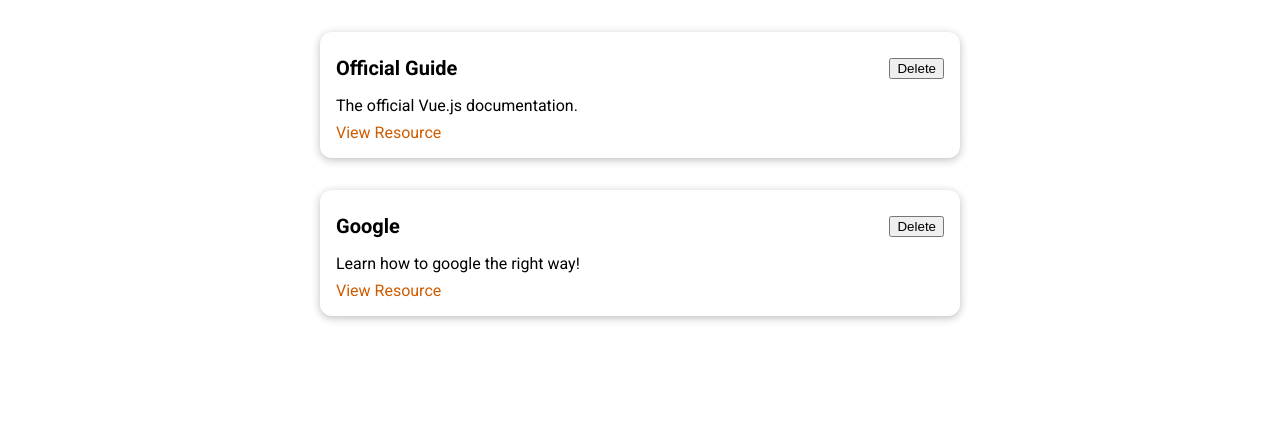
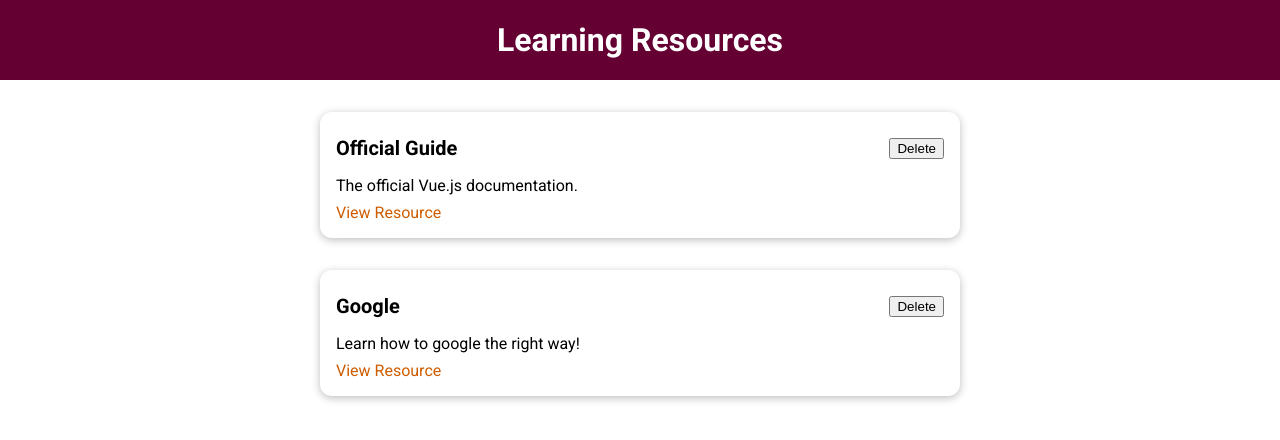
Before and after one commit to MaxDrljic/Learning-Resources-App, a Vue app: page / in a window 1280 px wide. Shown: the top 440 px of the page. Built offline with nearby package versions, Linux system fonts and the light colour scheme.

Commit message:
Created TheHeader component & added styling

```diff
--- a/src/App.vue
+++ b/src/App.vue
@@ -1,13 +1,16 @@
 <template>
+    <the-header title="Learning Resources"></the-header>
     <stored-resources :resources="storedResources"></stored-resources>
 </template>
 
 <script>
 import StoredResources from '@/components/learning-resources/StoredResources';
+import TheHeader from '@/components/layouts/TheHeader';
 
 export default {
     components: {
-        StoredResources
+        StoredResources,
+        TheHeader
     },
     data() {
         return {
--- /dev/null
+++ b/src/components/layouts/TheHeader.vue
@@ -0,0 +1,27 @@
+<template>
+    <header>
+        <h1>{{ title }}</h1>
+    </header>
+</template>
+
+<script>
+export default {
+    props: ['title']
+};
+</script>
+
+<style scoped>
+header {
+    width: 100%;
+    height: 5rem;
+    background-color: #640032;
+    display: flex;
+    justify-content: center;
+    align-items: center;
+  }
+
+  header h1 {
+    color: white;
+    margin: 0;
+  }
+</style>
```
